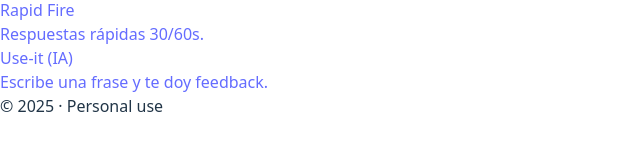
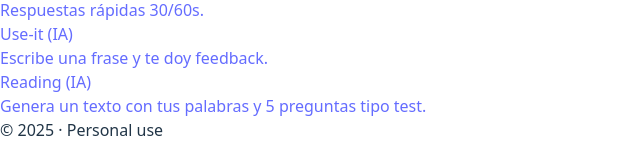
Before and after one commit to albertomx2/english-trainer, a React (Vite) app: page /#/modes in a window 1280 px wide. Shown: the part 558-726 px from the top of the page, without its empty margins (0-640 px from the left). Built offline with nearby package versions, Linux system fonts and the light colour scheme; no server answers; the HTML template or start-up script is replaced by a standard one.

Commit message:
feat(ui): add Reading (IA) mode tile

```diff
--- a/src/pages/Modes.tsx
+++ b/src/pages/Modes.tsx
@@ -10,10 +10,13 @@ export default function Modes() {
         <ModeCard title="Cloze" to="/study?mode=cloze" desc="Completa la frase del ejemplo." />
         <ModeCard title="Rapid Fire" to="/study?mode=rapid" desc="Respuestas rápidas 30/60s." />
         <ModeCard title="Use-it (IA)" to="/study?mode=useit" desc="Escribe una frase y te doy feedback." />
+        {/* NUEVO */}
+        <ModeCard title="Reading (IA)" to="/study?mode=reading" desc="Genera un texto con tus palabras y 5 preguntas tipo test." />
       </div>
     </div>
   )
 }
+
 function ModeCard({ title, desc, to }: { title: string; desc: string; to: string }) {
   return (
     <Link to={to} className="block border rounded-xl p-4 hover:bg-gray-50">
```
